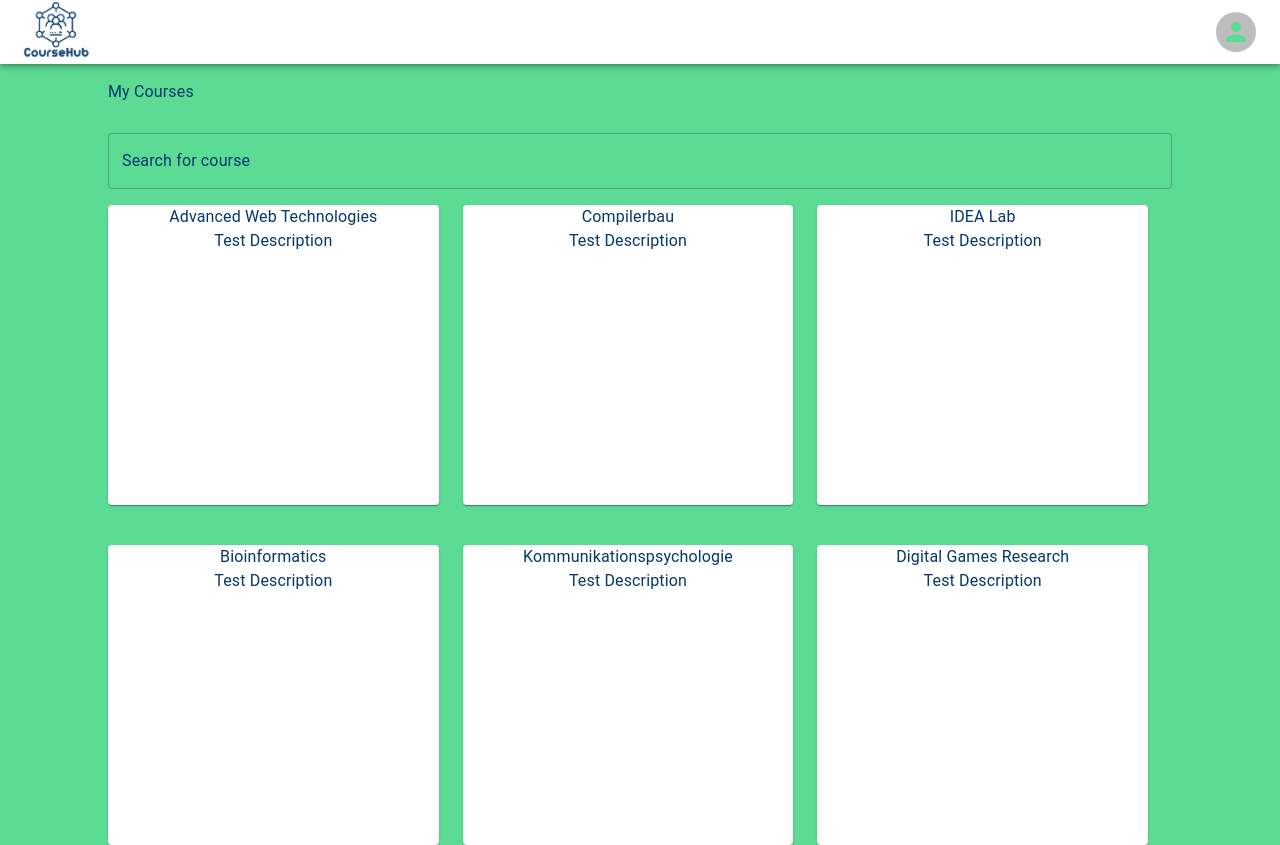
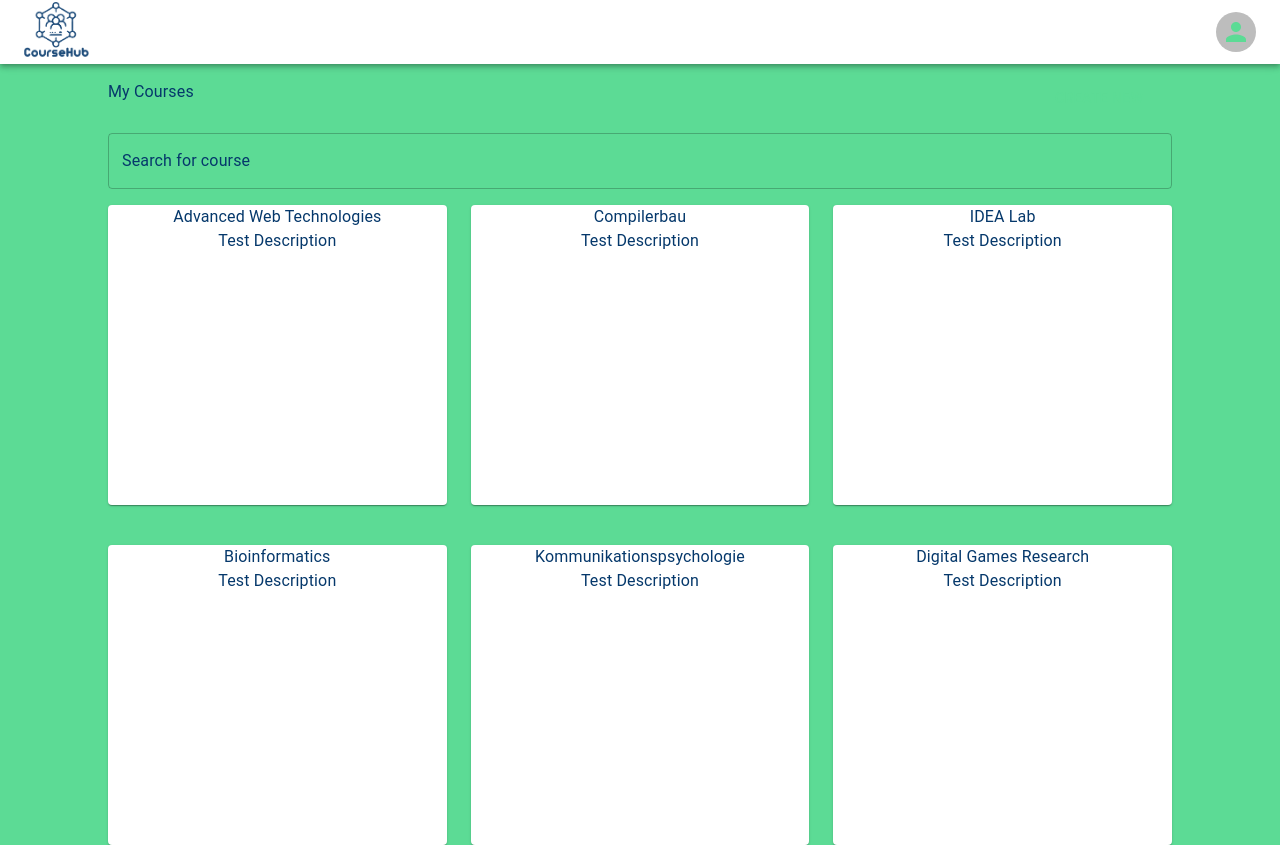
Before and after one commit to sofiekalthof/CourseHub, a React (Vite) app in the folder frontend/: page /home in a window 1280 px wide. Built offline with nearby package versions, Linux system fonts and the light colour scheme.

Commit message:
Fixed wrrors in CoursePage

```diff
--- a/frontend/src/components/Courses.jsx
+++ b/frontend/src/components/Courses.jsx
@@ -43,10 +43,10 @@ function Courses(){
 
     return(
         <>
-        <Grid container xs={12} direction='row' rowSpacing={5} columnSpacing={3} sx={{flexGrow:1}}>
+        <Grid container direction='row' rowSpacing={5} columnSpacing={3} sx={{flexGrow:1}}>
             {courses.map((course)=>(
-                    <Grid item xs={4}>
-                            <Card key={course.id} sx={{minHeight:300, textAlign:'center'}} onClick={handleOnClick}>
+                    <Grid item xs={4} key={course.id}>
+                            <Card sx={{minHeight:300, textAlign:'center'}} onClick={handleOnClick}>
                                 <Typography>
                                     {course.name}
                                 </Typography>
```
